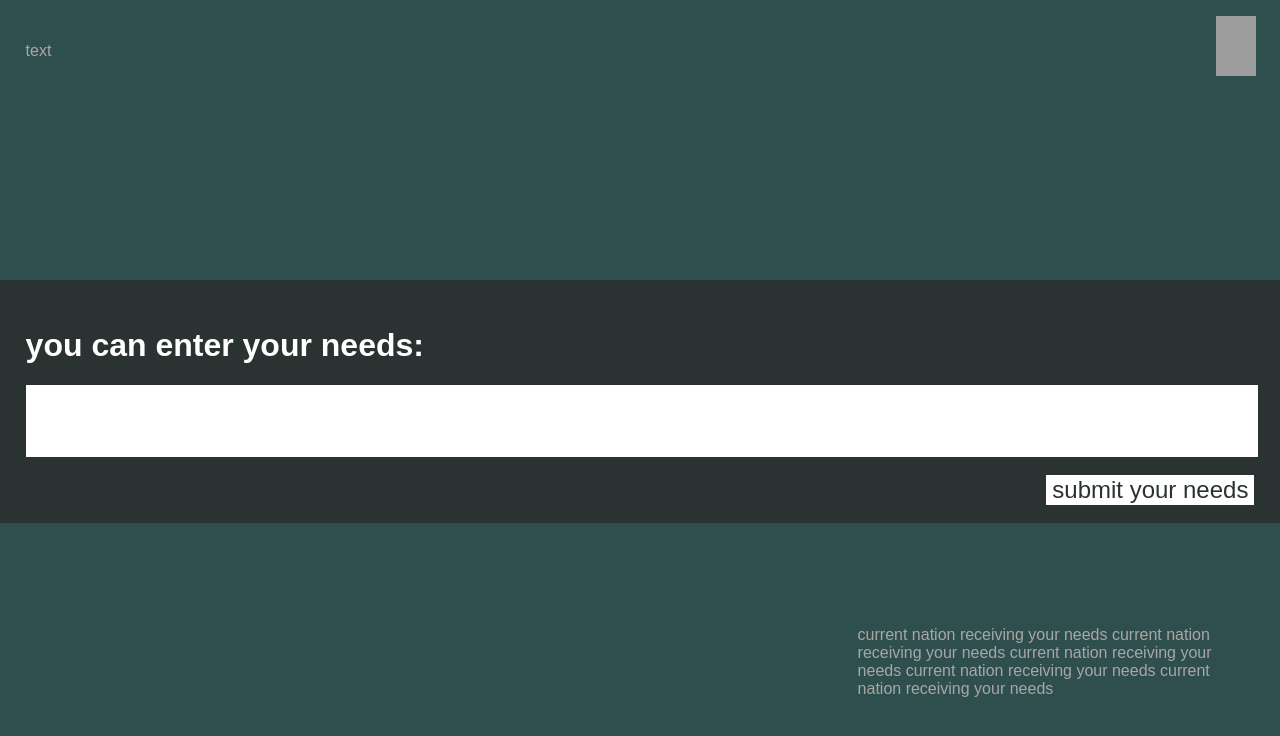
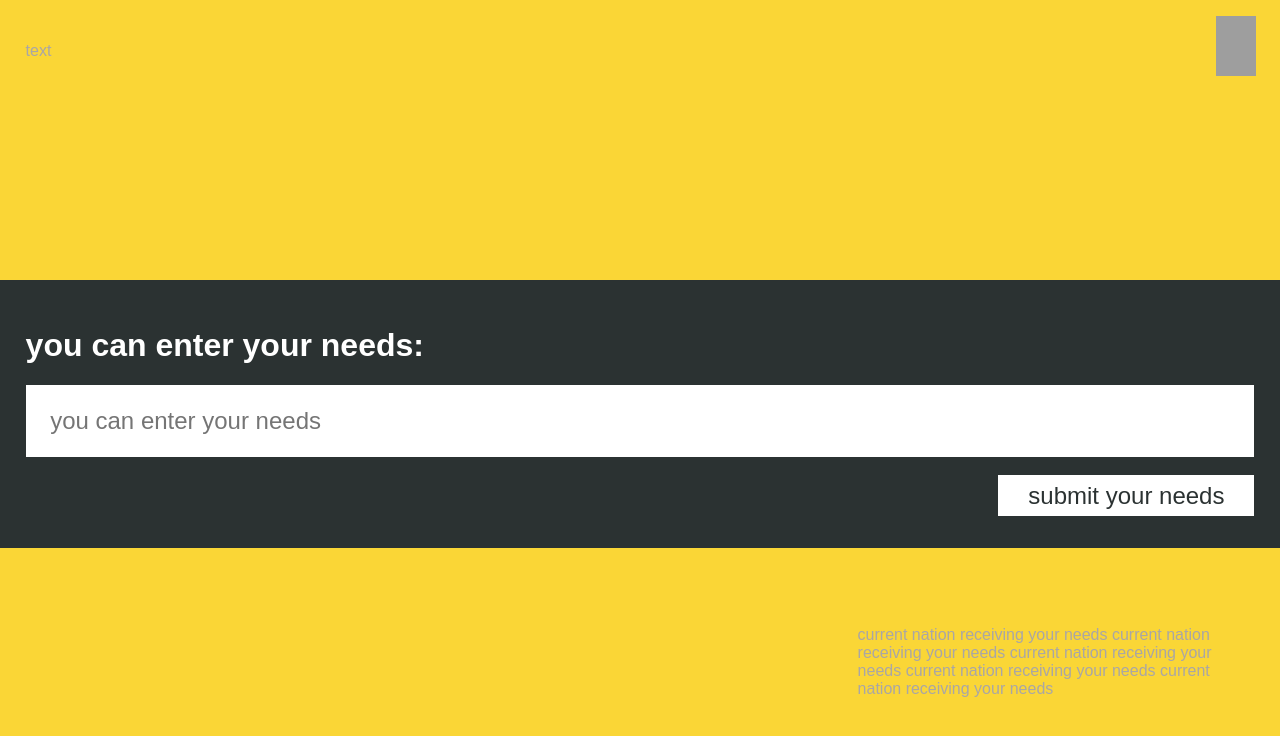
Before and after one commit to abaran3/needs, a plain HTML site: page index.html in a window 1280 px wide. Drawn offline with nearby package versions, Linux system fonts and the light colour scheme; grey boxes are pictures that could not be loaded.

Commit message:
add hover

```diff
--- a/index.html
+++ b/index.html
@@ -1,44 +1,40 @@
-<!doctype html>
+<!DOCTYPE html>
 
 <html lang="en">
-
   <head>
-  <meta charset="utf-8">
+    <meta charset="utf-8" />
 
     <title>NNE</title>
-  <meta name="description" content="Nations' Needs Endeavour">
-  <meta name="author" content="too much fun">
+    <meta name="description" content="Nations' Needs Endeavour" />
+    <meta name="author" content="too much fun" />
 
-  <link rel="stylesheet" href="style.css">
+    <link rel="stylesheet" href="style.css" />
     <script src="jquery-3.3.1.min.js"></script>
-
   </head>
 
   <body>
     <script src="main.js"></script>
-  <img src="http://placekitten.com/40/60" alt="catlogo" id="logo">
+    <img src="http://placekitten.com/40/60" alt="catlogo" id="logo" />
     <p id="introtext">text</p>
 
-  <div id="needs">
-
-    <div id="box_div">
+    <div id="box_needs">
       <h1>you can enter your needs:</h1>
-      <!-- <p id="box_p">more text</p> -->
-      <input type="text" name="fname" id="textbox"><br>
-      <!-- <input type="submit" value="Submit" id="submitbutton"> -->
-      <button type="button" onclick="getNeeds()" id="submitbutton">submit your
-        needs</button>
-      <h1> </h1>
-    </div>
+      <input
+        type="text"
+        name="fname"
+        id="textbox"
+        placeholder="you can enter your needs"
+      /><br />
+      <button type="button" onclick="getNeeds()" id="submitbutton">
+        submit your needs
+      </button>
+      <h1></h1>
     </div>
 
     <div id="nationtext">
       current nation receiving your needs current nation receiving your needs
       current nation receiving your needs current nation receiving your needs
       current nation receiving your needs
-
     </div>
-
   </body>
-
 </html>
--- a/main.js
+++ b/main.js
@@ -1,7 +1,9 @@
-
-
 var latestNeed;
 function getNeeds() {
   alert('your needs have been submitted to');
   latestNeed = $(this).val();
 }
+
+// $('#box_div').scroll(function() {
+//   $('#box_div').css('top', $(this).scrollTop());
+// });
--- a/style.css
+++ b/style.css
@@ -1,18 +1,19 @@
 body{
-  background-color: darkslategrey;
-  margin: 0%;
+  background-color: rgb(250, 214, 54);
+  padding: 0;
+  margin: 0;
 }
 
 #logo{
   position: absolute;
   left: 95%;
+}
 
-}
 #introtext{
   padding: 2%;
   font-family: Arial, Helvetica, sans-serif;
   color: rgb(169, 166, 166);
-  }
+}
 
 h1{
 font: 400;
@@ -20,53 +21,53 @@ font-family: Arial, Helvetica, sans-serif;
 color: rgb(255, 255, 255);
 }
 
-#needs{
+#box_needs{
   position: absolute;
   top: 35%;
-  width: 100%;
+  width: 96%;
+  padding: 2%;
+  padding-block-end: 4%;
   background-color: rgb(43, 50, 50, 155);
 }
 
-#box_div{
-  padding: 2%;
- }
-
 #textbox{
-/* border-block-end-width: thick; */
-  border: 0;
-    background: #fff;
-    display: block;
-    width: 100%;
-    font-size: 18px;
+width: 96%;
+height: 70px;
+padding-inline-start: 2%;
+padding-inline-end: 2%;
+display: block;
+border: 0;
+background: #fff;
+font-size: 24px;
+color: #555;
+font-family: Arial, Helvetica, sans-serif;
     /* border-radius: 3px; */
-    height: 70px;
-    color: #555;
-    font-family: sans-serif;
-
-    /* height:90px
-  display: block;
-  font-size: 1em;
-    line-height: 2em;
-    padding: 8px 16px;
-    box-sizing: border-box; */
 }
 
 #submitbutton{
   position: absolute;
   right: 2%;
+  width: 20%;
+  padding: 0.5%;
+  border: none;
+  border-style: none;
   background-color: #fff;
   color: rgb(43, 50, 50, 155);
   font-family: Arial, Helvetica, sans-serif;
   font-size: 150%;
-  border: none;
-  border-style: none;
+  transition-duration: 0.4s;
+
+}
+#submitbutton:hover {
+background-color: red;
+color: white;
 }
 
 #nationtext{
-padding: 2%;
-  font-family: Arial, Helvetica, sans-serif;
-color:rgb(169, 166, 166);
 position: absolute;
 left: 65%;
 top: 75%;
+padding: 2%;
+font-family: Arial, Helvetica, sans-serif;
+color:rgb(169, 166, 166);
 }
```
Lines whose indentation alone changed are shown as unchanged.
